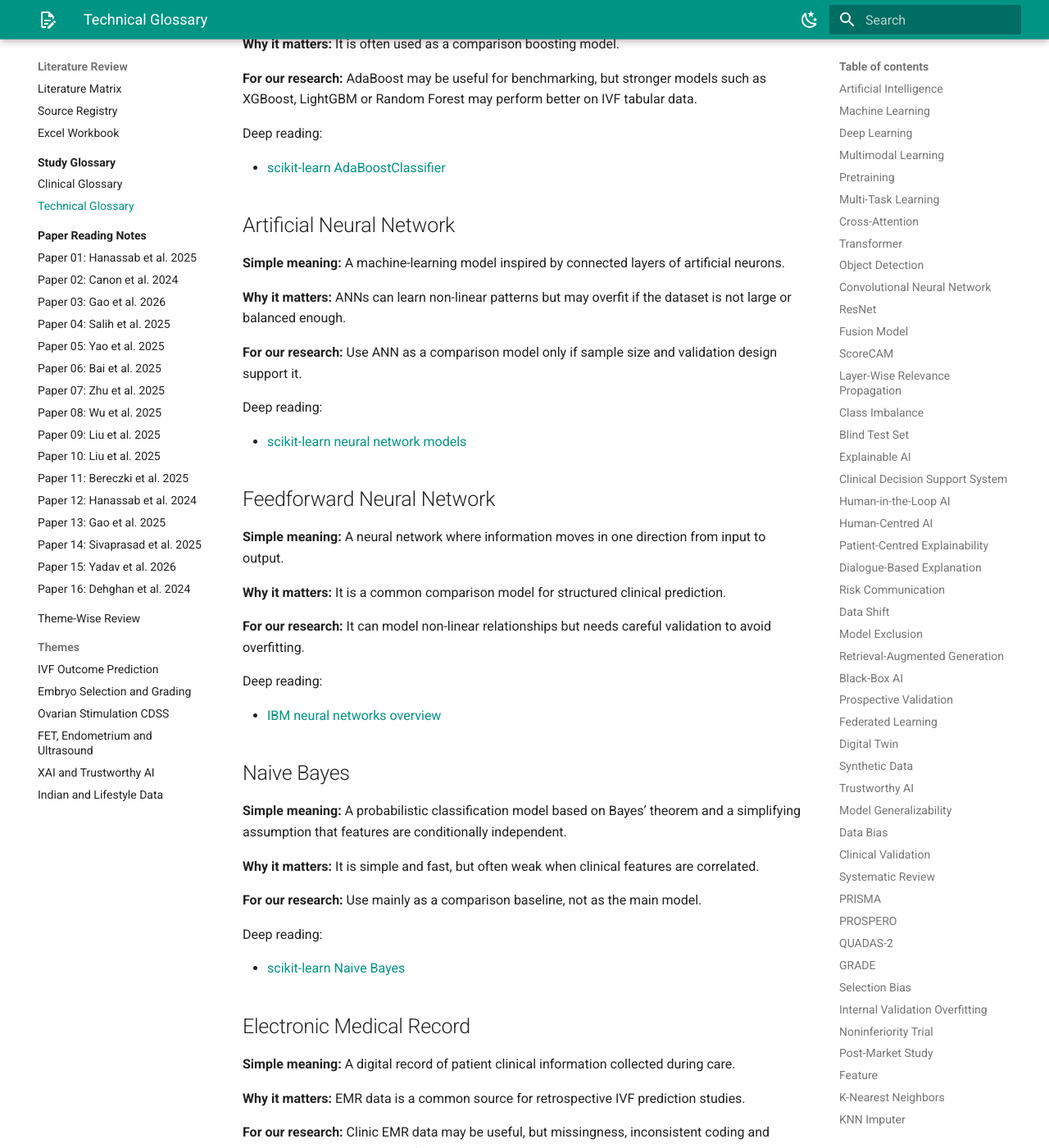
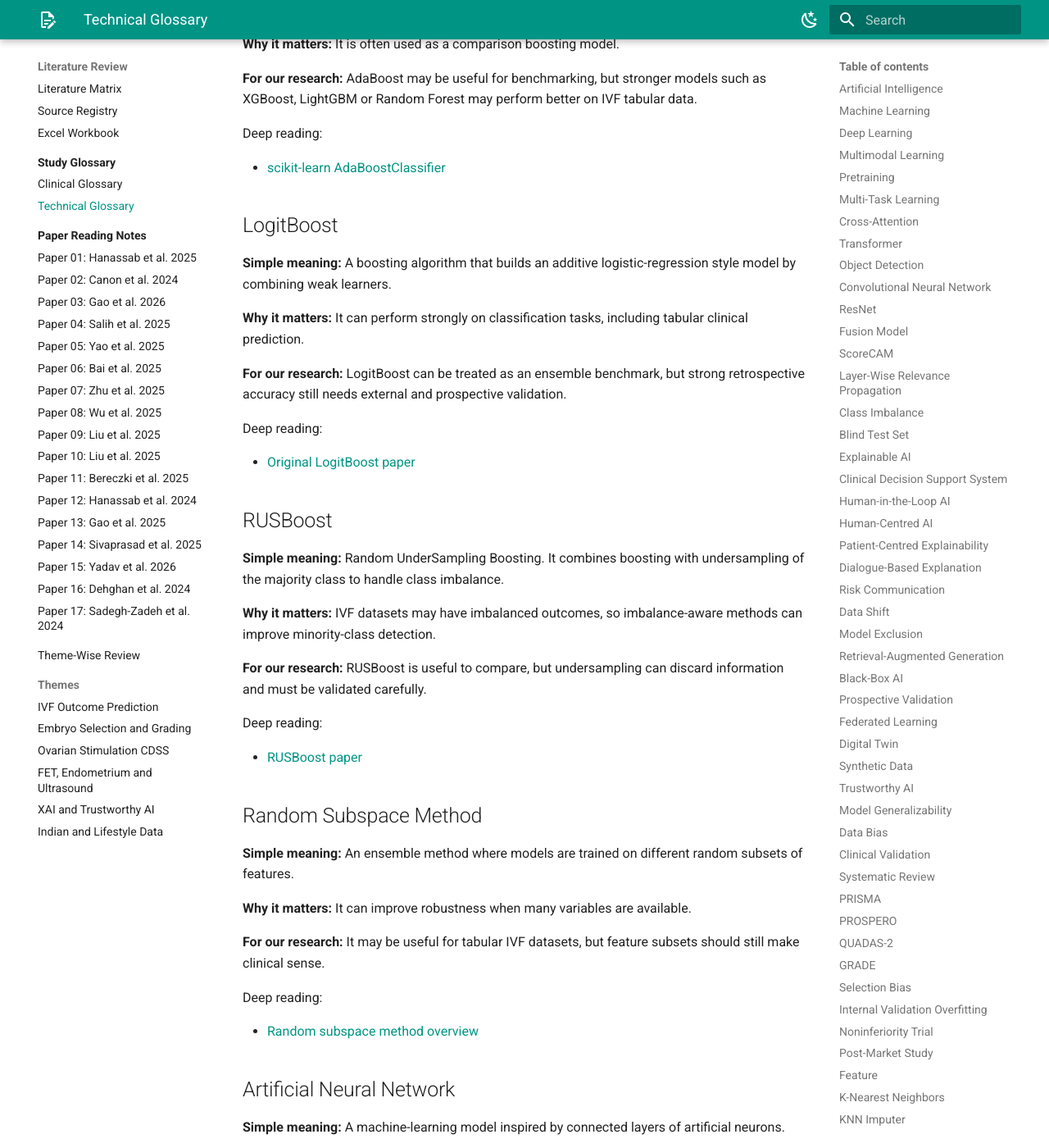
Before and after one commit to ashwinikalantre/ivf-phd-research, an MkDocs documentation site: the page built from docs/glossary/technical-glossary.md, in a window 1280 px wide and 1400 px high, scrolled down 18875 px. Shown: the whole window at 82% size. Built offline with MkDocs 1.6.1 and Material for MkDocs 9.7.7, drawn with Linux system fonts in a browser that asks for light colours; some of the changed text lies outside the part shown.

Commit message:
Add seventeenth paper reading note

```diff
--- a/docs/glossary/technical-glossary.md
+++ b/docs/glossary/technical-glossary.md
@@ -687,6 +687,42 @@ Deep reading:
 
 - [scikit-learn AdaBoostClassifier](https://scikit-learn.org/stable/modules/generated/sklearn.ensemble.AdaBoostClassifier.html)
 
+## LogitBoost
+
+**Simple meaning:** A boosting algorithm that builds an additive logistic-regression style model by combining weak learners.
+
+**Why it matters:** It can perform strongly on classification tasks, including tabular clinical prediction.
+
+**For our research:** LogitBoost can be treated as an ensemble benchmark, but strong retrospective accuracy still needs external and prospective validation.
+
+Deep reading:
+
+- [Original LogitBoost paper](https://doi.org/10.1214/aos/1016218223)
+
+## RUSBoost
+
+**Simple meaning:** Random UnderSampling Boosting. It combines boosting with undersampling of the majority class to handle class imbalance.
+
+**Why it matters:** IVF datasets may have imbalanced outcomes, so imbalance-aware methods can improve minority-class detection.
+
+**For our research:** RUSBoost is useful to compare, but undersampling can discard information and must be validated carefully.
+
+Deep reading:
+
+- [RUSBoost paper](https://doi.org/10.1109/TSMCA.2009.2029559)
+
+## Random Subspace Method
+
+**Simple meaning:** An ensemble method where models are trained on different random subsets of features.
+
+**Why it matters:** It can improve robustness when many variables are available.
+
+**For our research:** It may be useful for tabular IVF datasets, but feature subsets should still make clinical sense.
+
+Deep reading:
+
+- [Random subspace method overview](https://doi.org/10.1109/34.709601)
+
 ## Artificial Neural Network
 
 **Simple meaning:** A machine-learning model inspired by connected layers of artificial neurons.
@@ -735,6 +771,18 @@ Deep reading:
 
 - [HealthIT.gov electronic medical records overview](https://www.healthit.gov/faq/what-are-electronic-medical-records-emrs)
 
+## HFEA Dataset
+
+**Simple meaning:** IVF/ART treatment data associated with the UK Human Fertilisation and Embryology Authority.
+
+**Why it matters:** HFEA data is often used for large-scale IVF outcome prediction because it covers many treatment cycles.
+
+**For our research:** HFEA-based results are valuable, but they still need local validation before applying them to Indian IVF clinics.
+
+Deep reading:
+
+- [HFEA fertility treatment data](https://www.hfea.gov.uk/about-us/our-data/)
+
 ## One-Hot Encoding
 
 **Simple meaning:** A way to convert categories into numeric columns so machine-learning models can use them.
@@ -758,6 +806,18 @@ Deep reading:
 Deep reading:
 
 - [scikit-learn MinMaxScaler](https://scikit-learn.org/stable/modules/generated/sklearn.preprocessing.MinMaxScaler.html)
+
+## Standard Scaling
+
+**Simple meaning:** A method that rescales numeric values so they have mean 0 and standard deviation 1.
+
+**Why it matters:** Models such as SVM, k-NN and neural networks can be sensitive to feature scale.
+
+**For our research:** Scaling must be fitted on training data only, then applied to validation/test data to avoid data leakage.
+
+Deep reading:
+
+- [scikit-learn StandardScaler](https://scikit-learn.org/stable/modules/generated/sklearn.preprocessing.StandardScaler.html)
 
 ## Early Stopping
 
--- a/mkdocs.yml
+++ b/mkdocs.yml
@@ -107,6 +107,7 @@ nav:
           - "Paper 14: Sivaprasad et al. 2025": paper-notes/paper-14-sivaprasad-2025-patient-centred-xai.md
           - "Paper 15: Yadav et al. 2026": paper-notes/paper-15-yadav-2026-systematic-review-live-birth.md
           - "Paper 16: Dehghan et al. 2024": paper-notes/paper-16-dehghan-2024-ga-ivf-success.md
+          - "Paper 17: Sadegh-Zadeh et al. 2024": paper-notes/paper-17-sadegh-zadeh-2024-ivf-outcome-ml.md
       - Theme-Wise Review: research-design/theme-wise-review.md
       - Themes:
           - IVF Outcome Prediction: research-design/themes/ivf-outcome-prediction.md
```
Also changed, not shown: docs/paper-notes/index.md (+1 -0 lines), docs/paper-notes/paper-17-sadegh-zadeh-2024-ivf-outcome-ml.md (added, +273 -0 lines).
